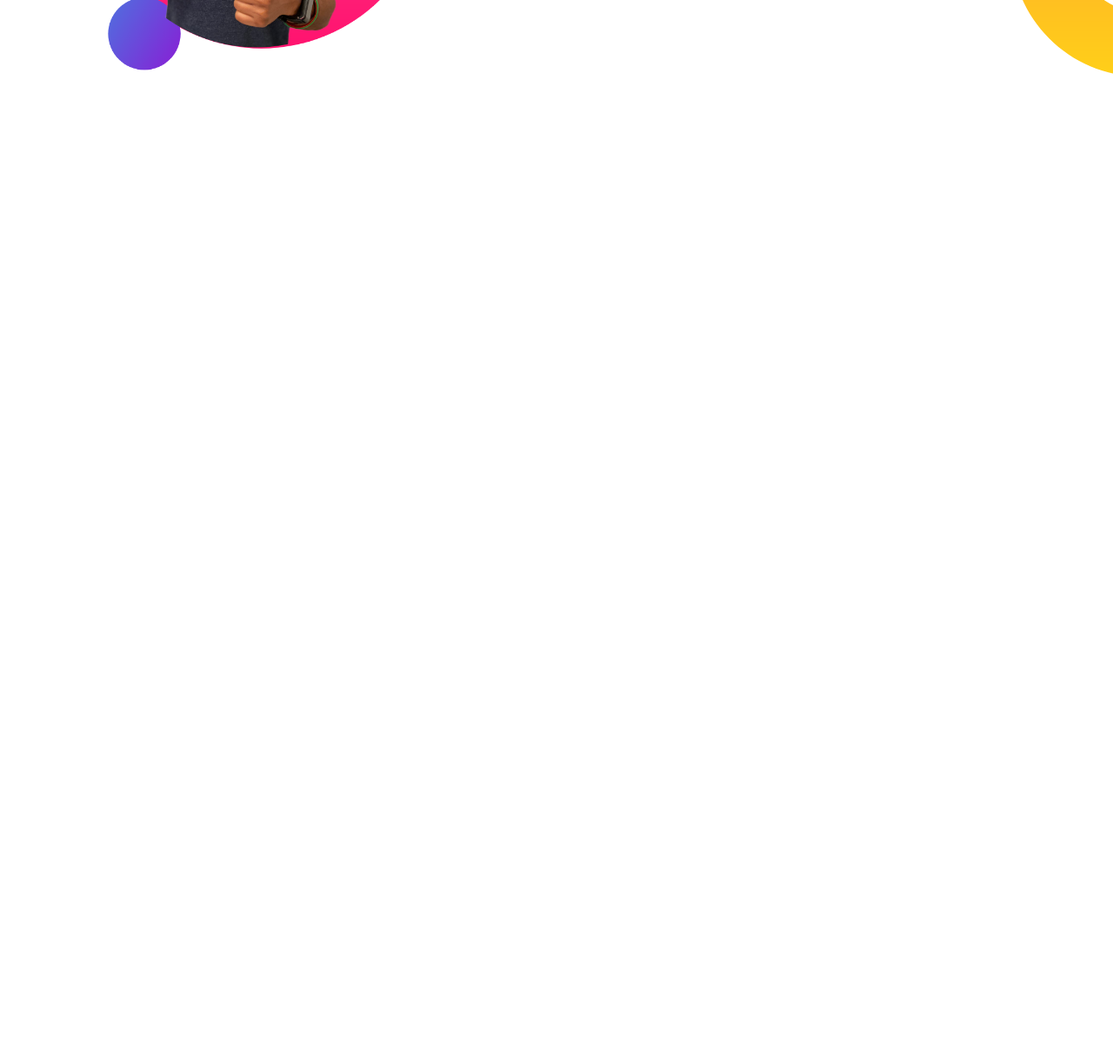
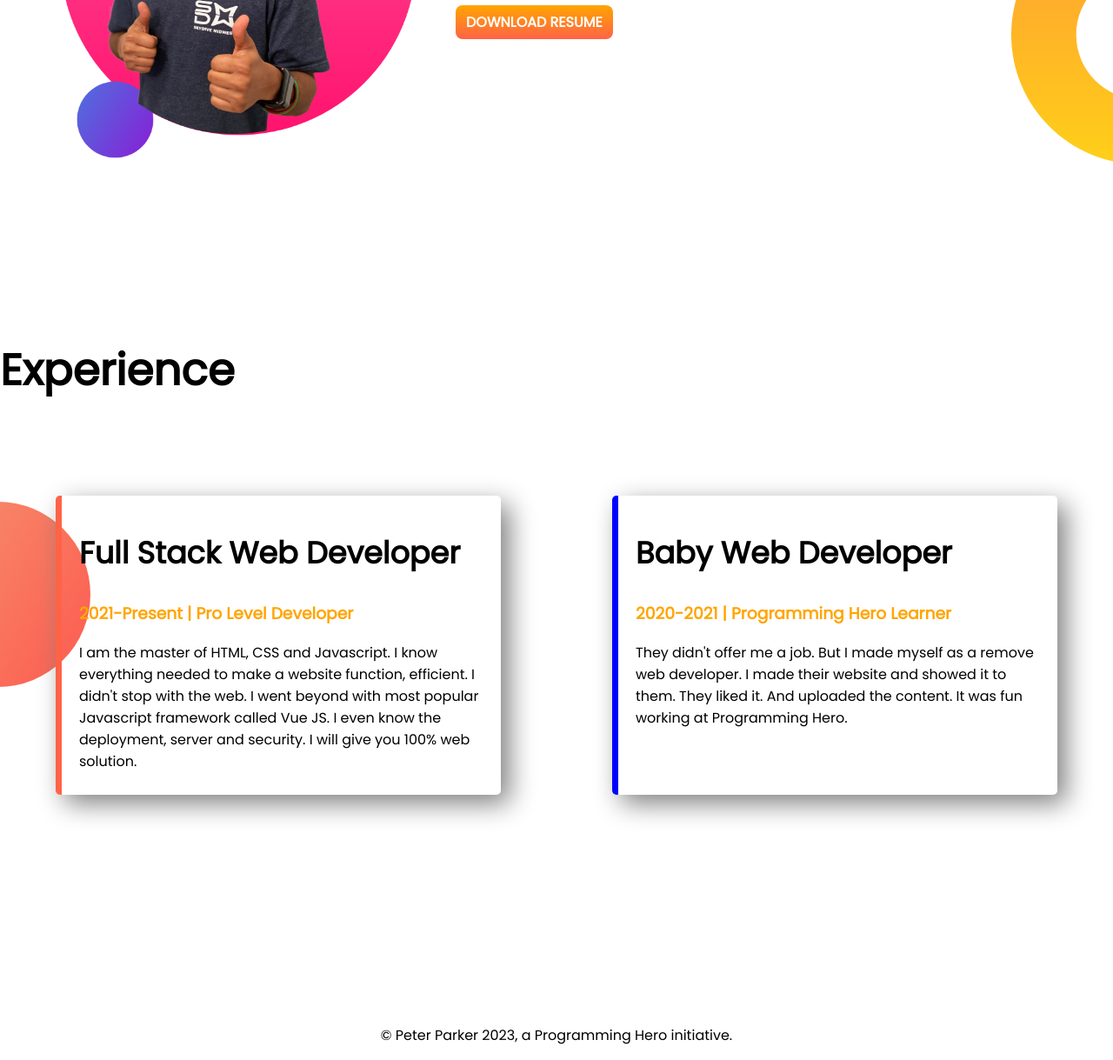
Before and after one commit to SalehZo-Niloy/dev-portfolio, a plain HTML site: page index.html in a window 1280 px wide. Shown: the part 971-2190 px from the top of the page at 87% size. Before the commit the page ends 1259 px from the top, so only its background shows below. Drawn offline with Linux system fonts and the light colour scheme.

Commit message:
added border and footer

```diff
--- a/index.css
+++ b/index.css
@@ -11,18 +11,19 @@ h1 {
     color: orange;
 }
 
-section {
+.flex-cont {
     display: flex;
     margin-bottom: 200px;
 }
 
 .half-width {
     width: 50%;
-    padding-left: 5%;
 }
 
 .half-width img {
     width: 90%;
+    padding-left: 5%;
+    margin-top: 30px;
 }
 
 .text {
@@ -34,8 +35,9 @@ section {
     text-decoration: none;
     color: white;
     background-image: linear-gradient(orange, tomato);
-    border-radius: 8%;
-    padding: 5px 10px;
+    border-radius: 8px;
+    padding: 8px 12px;
+    font-weight: 600;
 }
 
 .top-banner {
@@ -49,3 +51,33 @@ section {
     background-repeat: no-repeat;
     background-position: right bottom;
 }
+
+.box {
+    box-shadow: 10px 10px 30px grey;
+    width: 40%;
+    margin: 5%;
+    border-radius: 5px;
+    padding: 10px 20px;
+}
+
+h2 {
+    font-size: 35px;
+}
+
+.expr {
+    background-image: url(images/exp-bg.png);
+    background-repeat: no-repeat;
+    background-position: left center;
+}
+
+#full-stack {
+    border-left: 7px solid tomato;
+}
+
+#baby-web {
+    border-left: 7px solid blue;
+}
+
+footer p {
+    text-align: center;
+}
--- a/index.html
+++ b/index.html
@@ -13,7 +13,7 @@
 </head>
 
 <body>
-    <section class="top-banner">
+    <section class="top-banner flex-cont">
         <div class="text">
             <h1>Welcome To</h1>
             <h1><span class="orange">Peter Parkar</span> World</h1>
@@ -29,7 +29,7 @@
             <img src="images\jhankar-pic-bg.png" alt="">
         </div>
     </section>
-    <section class="midsec">
+    <section class="midsec flex-cont">
         <div class="half-width">
             <img src="images\jhankar2.png" alt="">
         </div>
@@ -42,7 +42,29 @@
                 target="_blank">DOWNLOAD RESUME</a>
         </div>
     </section>
+    <section class="expr">
+        <h1>Experience</h1>
+        <div class="flex-cont">
+            <div id="full-stack" class="box">
+                <h2>Full Stack Web Developer</h2>
+                <h3 class="orange">2021-Present | Pro Level Developer</h3>
+                <p>I am the master of HTML, CSS and Javascript. I know everything needed to make a website function,
+                    efficient. I didn't stop with the web. I went beyond with most popular Javascript framework called
+                    Vue JS. I even know the deployment, server and security. I will give you 100% web solution.</p>
+            </div>
+            <div id="baby-web" class="box">
+                <h2>Baby Web Developer</h2>
+                <h3 class="orange">2020-2021 | Programming Hero Learner</h3>
+                <p>They didn't offer me a job. But I made myself as a remove web developer. I made their website and
+                    showed it to them. They liked it. And uploaded the content. It was fun working at Programming Hero.
+                </p>
+            </div>
+        </div>
+    </section>
 
 </body>
+<footer>
+    <p>© Peter Parker 2023, a Programming Hero initiative.</p>
+</footer>
 
 </html>
```
